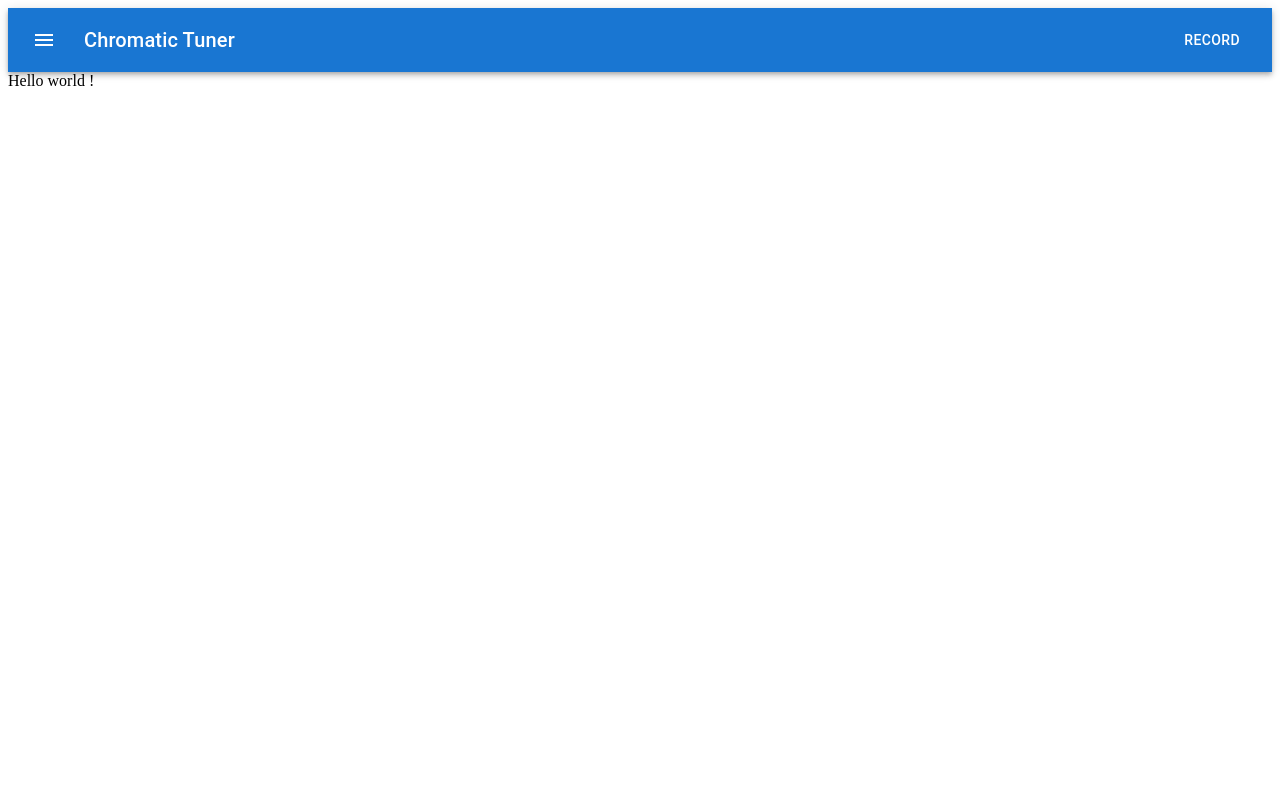
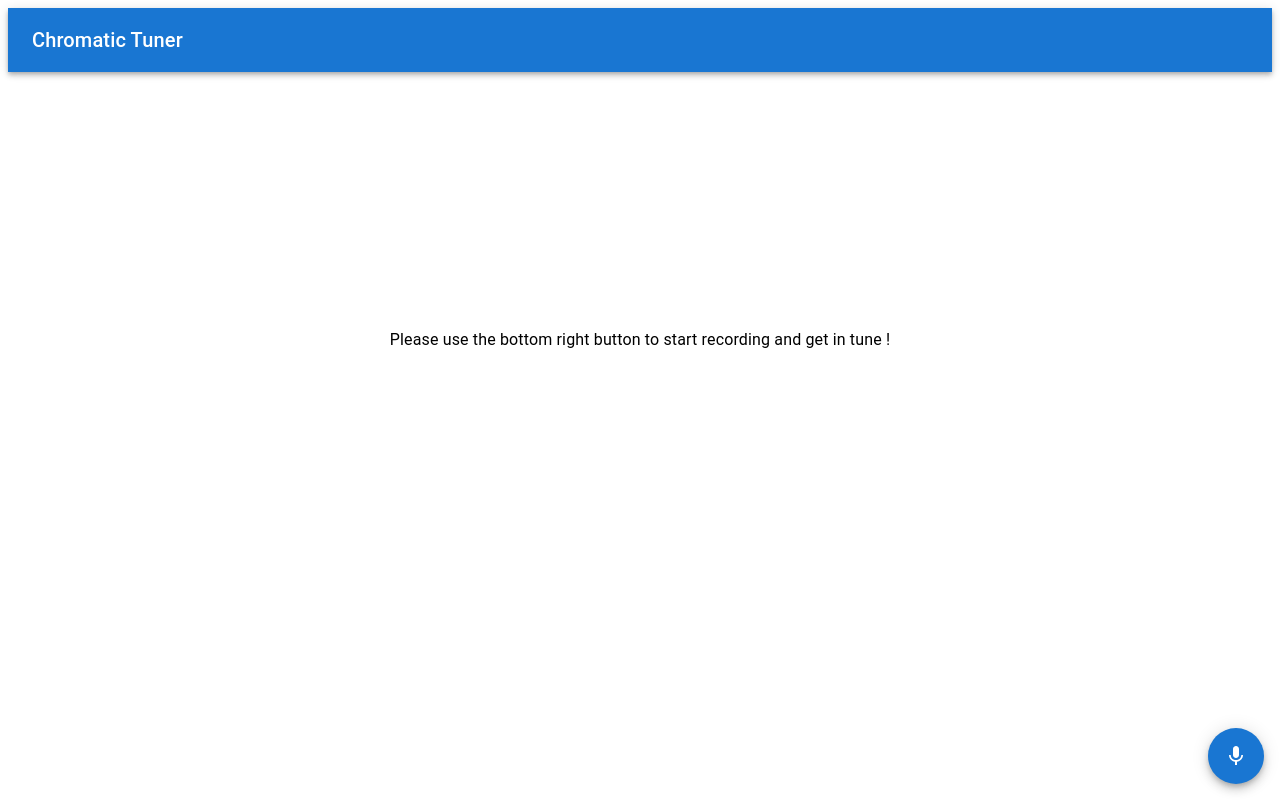
Before and after one commit to thoretton-edwin/PWA-start, a React (Vite) app: page / in a window 1280 px wide. Built offline with nearby package versions, Linux system fonts and the light colour scheme.

Commit message:
adding some UI elements

```diff
--- a/src/App.tsx
+++ b/src/App.tsx
@@ -1,11 +1,50 @@
+import SpeedDial from '@mui/material/SpeedDial';
 import React from 'react';
-import CustomAppBar from './CustomAppBar';
+import MicIcon from '@mui/icons-material/Mic';
+import Box from '@mui/material/Box';
+import AppBar from '@mui/material/AppBar';
+import Toolbar from '@mui/material/Toolbar';
+import Typography from '@mui/material/Typography';
 
 export default function () {
   return (
     <>
       <CustomAppBar />
-      <div>Hello world !</div>
+      <Typography
+        variant="body1"
+        component="div"
+        sx={{ flexGrow: 1, textAlign: 'center', marginTop: '16rem' }}
+      >
+        Please use the bottom right button to start recording and get in tune !
+      </Typography>
+      <RecordButton />
     </>
   );
 }
+
+function CustomAppBar() {
+  return (
+    <Box sx={{ flexGrow: 1 }}>
+      <AppBar position="static">
+        <Toolbar>
+          <Typography variant="h6" component="div" sx={{ flexGrow: 1 }}>
+            Chromatic Tuner
+          </Typography>
+        </Toolbar>
+      </AppBar>
+    </Box>
+  );
+}
+
+function RecordButton() {
+  return (
+    <SpeedDial
+      ariaLabel="recording action"
+      sx={{ position: 'absolute', bottom: 16, right: 16 }}
+      icon={<MicIcon />}
+      onClick={startRecording}
+    />
+  );
+}
+
+function startRecording() {}
--- a/src/CustomAppBar.tsx
+++ /dev/null
@@ -1,32 +0,0 @@
-import * as React from 'react';
-import AppBar from '@mui/material/AppBar';
-import Box from '@mui/material/Box';
-import Toolbar from '@mui/material/Toolbar';
-import Typography from '@mui/material/Typography';
-import Button from '@mui/material/Button';
-import IconButton from '@mui/material/IconButton';
-import MenuIcon from '@mui/icons-material/Menu';
-
-export default function CustomAppBar() {
-  return (
-    <Box sx={{ flexGrow: 1 }}>
-      <AppBar position="static">
-        <Toolbar>
-          <IconButton
-            size="large"
-            edge="start"
-            color="inherit"
-            aria-label="menu"
-            sx={{ mr: 2 }}
-          >
-            <MenuIcon />
-          </IconButton>
-          <Typography variant="h6" component="div" sx={{ flexGrow: 1 }}>
-            Chromatic Tuner
-          </Typography>
-          <Button color="inherit">Record</Button>
-        </Toolbar>
-      </AppBar>
-    </Box>
-  );
-}
```
